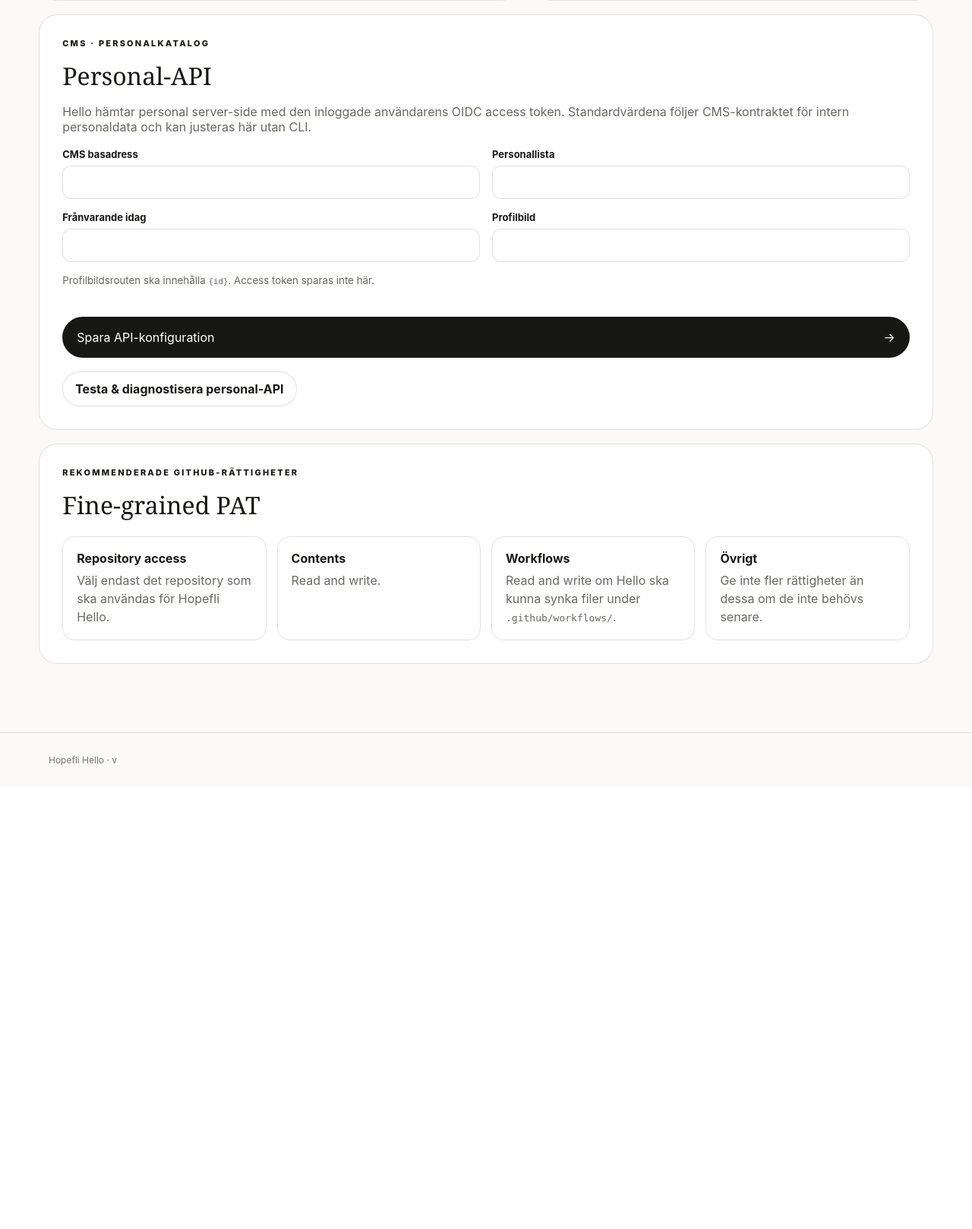
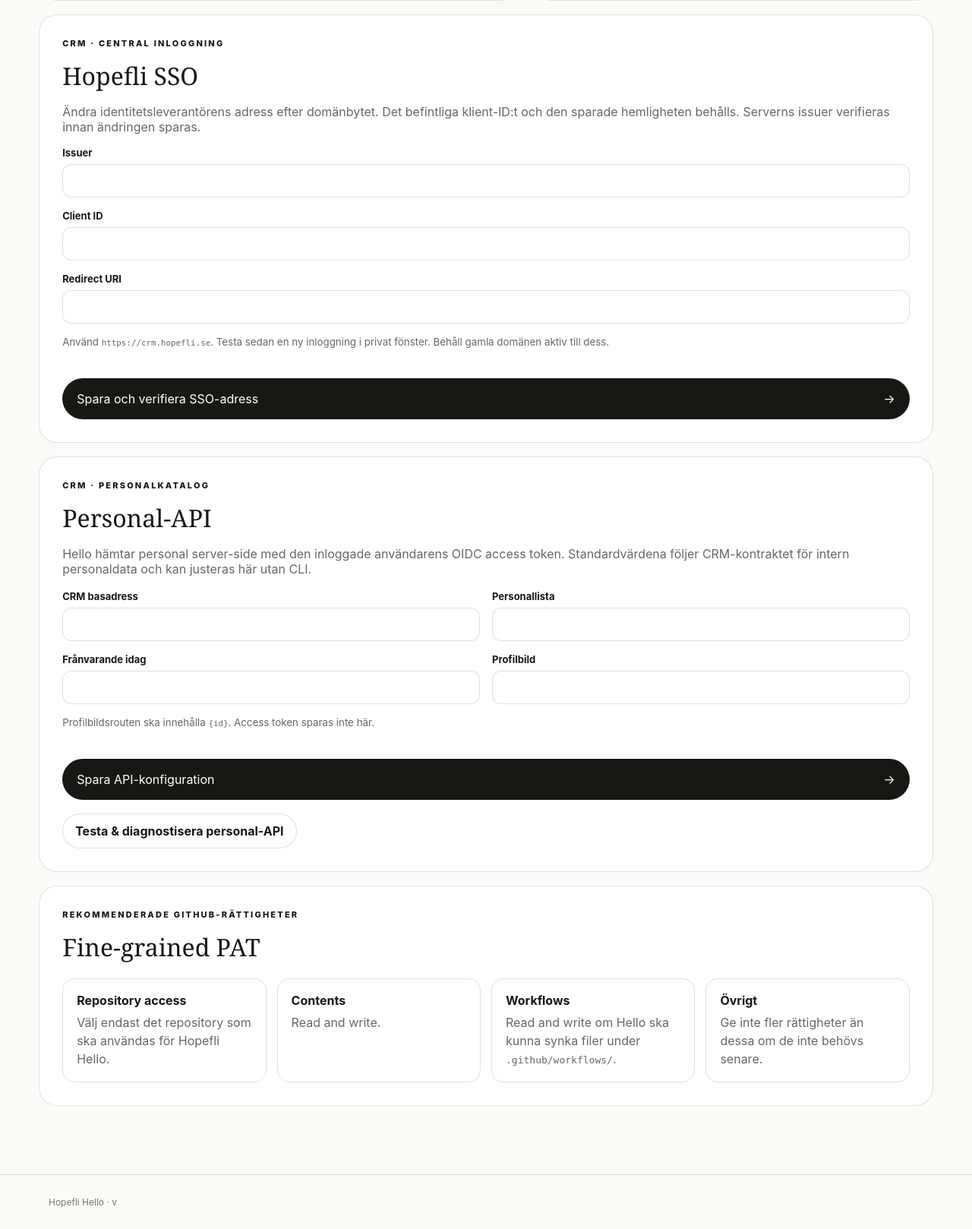
Before and after one commit to johnhleaf/hopefli-hello, a Python web app: template app/templates/admin_system.html in a window 1280 px wide. Shown: the part 1030-2648 px from the top of the page at 76% size. Before the commit the page ends 2038 px from the top, so only its background shows below. Run offline with Jinja, Linux system fonts and the light colour scheme; the template is opened without the code that fills it, so the values that code supplies are empty.

Commit message:
Restore Hello CRM migration and prepare v0.1.17

```diff
--- a/app/templates/admin_system.html
+++ b/app/templates/admin_system.html
@@ -65,12 +65,26 @@
 </section>
 
 <section class="panel token-help">
-  <p class="eyebrow">CMS · PERSONALKATALOG</p>
+  <p class="eyebrow">CRM · CENTRAL INLOGGNING</p>
+  <h2>Hopefli SSO</h2>
+  <p class="muted">Ändra identitetsleverantörens adress efter domänbytet. Det befintliga klient-ID:t och den sparade hemligheten behålls. Serverns issuer verifieras innan ändringen sparas.</p>
+  <form method="post" action="{{ url_for('admin_sso_save') }}" class="form">
+    <input type="hidden" name="csrf" value="{{ csrf }}">
+    <label>Issuer <input name="issuer" type="url" value="{{ sso_admin.issuer }}" required></label>
+    <label>Client ID <input value="{{ sso_admin.client_id }}" readonly></label>
+    <label>Redirect URI <input value="{{ sso_admin.redirect_uri }}" readonly></label>
+    <small class="muted">Använd <code>https://crm.hopefli.se</code>. Testa sedan en ny inloggning i privat fönster. Behåll gamla domänen aktiv till dess.</small>
+    <button class="primary" type="submit">Spara och verifiera SSO-adress <span>→</span></button>
+  </form>
+</section>
+
+<section class="panel token-help">
+  <p class="eyebrow">CRM · PERSONALKATALOG</p>
   <h2>Personal-API</h2>
-  <p class="muted">Hello hämtar personal server-side med den inloggade användarens OIDC access token. Standardvärdena följer CMS-kontraktet för intern personaldata och kan justeras här utan CLI.</p>
+  <p class="muted">Hello hämtar personal server-side med den inloggade användarens OIDC access token. Standardvärdena följer CRM-kontraktet för intern personaldata och kan justeras här utan CLI.</p>
   <form method="post" action="{{ url_for('admin_staff_save') }}" class="form staff-api-form">
     <input type="hidden" name="csrf" value="{{ csrf }}">
-    <label>CMS basadress <input name="base_url" value="{{ staff_api.base_url }}" required></label>
+    <label>CRM basadress <input name="base_url" value="{{ staff_api.base_url }}" required></label>
     <label>Personallista <input name="staff_path" value="{{ staff_api.staff_path }}" required></label>
     <label>Frånvarande idag <input name="away_path" value="{{ staff_api.away_path }}"></label>
     <label>Profilbild <input name="photo_path_template" value="{{ staff_api.photo_path_template }}" required></label>
@@ -81,7 +95,7 @@
   {% if staff_diag %}
   <div class="staff-diagnostics">
     <h3>Senaste personaldiagnostik</h3>
-    <p class="muted">CMS returnerade <strong>{{ staff_diag.received }}</strong> poster. <strong>{{ staff_diag.shown }}</strong> visas i Hello och <strong>{{ staff_diag.filtered }}</strong> filtreras bort.</p>
+    <p class="muted">CRM returnerade <strong>{{ staff_diag.received }}</strong> poster. <strong>{{ staff_diag.shown }}</strong> visas i Hello och <strong>{{ staff_diag.filtered }}</strong> filtreras bort.</p>
     <div class="diag-table-wrap"><table class="diag-table"><thead><tr><th>Person</th><th>E-post</th><th>Bild</th><th>Status</th><th>Orsak</th></tr></thead><tbody>
       {% for row in staff_diag.details %}<tr><td>{{ row.name }}</td><td>{{ row.email or '—' }}</td><td>{{ row.photo or '—' }}</td><td><strong>{{ row.status }}</strong></td><td>{{ row.reason }}</td></tr>{% endfor %}
     </tbody></table></div>
```
